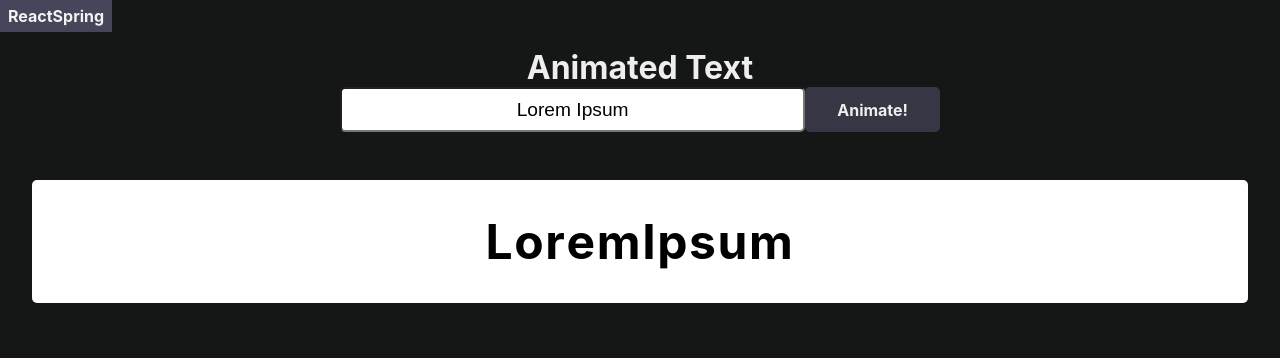
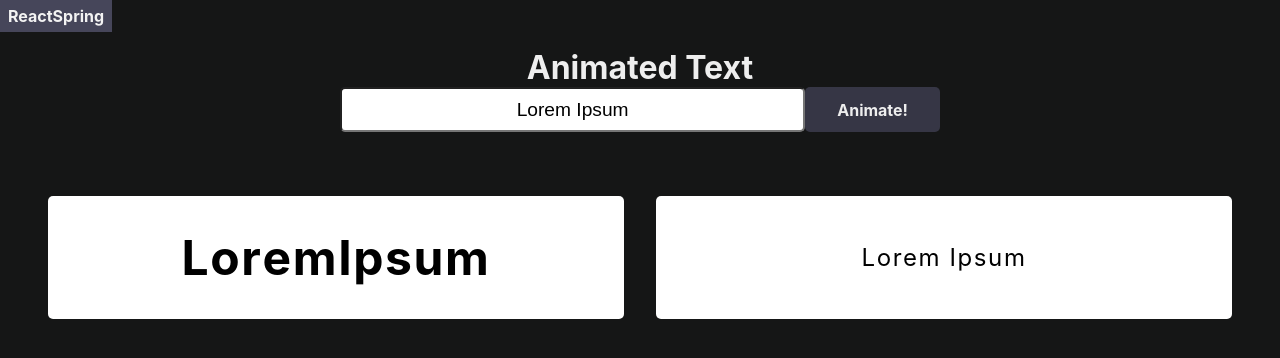
Before and after one commit to sidhlee/react-spring-v9-examples, a React (Create React App) app: page /animated-text in a window 1280 px wide. Shown: the top 358 px of the page. Built offline with nearby package versions, Linux system fonts and the light colour scheme.

Commit message:
refactor: pass what effect components need directly
tried to write custom hook with useTrail but generic typing was nightmare for current version

```diff
--- a/src/examples/animatedText/AnimatedText.tsx
+++ b/src/examples/animatedText/AnimatedText.tsx
@@ -1,6 +1,7 @@
 import React, { useState } from 'react';
 import styled from 'styled-components';
 import LiquidWave from './textEffects/LiquidWave';
+import SmoothSlide from './textEffects/SmoothSlide';
 
 const StyledAnimatedText = styled.div`
   header {
@@ -25,12 +26,15 @@ const StyledAnimatedText = styled.div`
   main {
     padding: 0 2rem;
     letter-spacing: 0.1rem;
+    display: flex;
   }
 `;
 
 const AnimatedText: React.FC = () => {
   const [text, setText] = useState('Lorem Ipsum');
   const [key, setKey] = useState(0);
+
+  const letters = text.split('');
 
   // force rerender of main element
   const handleSubmit = (e: React.FormEvent) => {
@@ -52,7 +56,8 @@ const AnimatedText: React.FC = () => {
         </form>
       </header>
       <main key={key}>
-        <LiquidWave text={text} />
+        <LiquidWave letters={letters} />
+        <SmoothSlide letters={letters} />
       </main>
     </StyledAnimatedText>
   );
--- a/src/examples/animatedText/TextCard.tsx
+++ b/src/examples/animatedText/TextCard.tsx
@@ -2,14 +2,18 @@ import React from 'react';
 import styled from 'styled-components';
 
 const StyledTextCard = styled('div')<{ bg: string; color: string }>`
+  flex: 1 1 auto;
+
+  display: flex;
+  align-items: center;
+  justify-content: center;
+  width: 100%;
+  margin: 1rem;
+  padding: 2rem;
+  border-radius: var(--border-radius);
   background-color: ${(props) => props.bg};
-  flex: 1 1 auto;
-  padding: 2rem;
-  width: 100%;
-  /* height: 12rem; */
   color: ${(props) => props.color};
   font-size: 1.5rem;
-  border-radius: var(--border-radius);
   text-align: center;
 `;
 
--- a/src/examples/animatedText/textEffects/LiquidWave.tsx
+++ b/src/examples/animatedText/textEffects/LiquidWave.tsx
@@ -6,11 +6,10 @@ import TextCard from '../TextCard';
 const StyledLiquidWave = styled.h1``;
 
 type LiquidWaveProps = {
-  text: string;
+  letters: string[];
 };
 
-const LiquidWave: React.FC<LiquidWaveProps> = ({ text }) => {
-  const letters = text.split('');
+const LiquidWave: React.FC<LiquidWaveProps> = ({ letters }) => {
   const trail = useTrail(letters.length, {
     config: { mass: 1, tension: 400, friction: 25 },
     scale: 1,
--- a/src/examples/animatedText/textEffects/SmoothSlide.tsx
+++ b/src/examples/animatedText/textEffects/SmoothSlide.tsx
@@ -1,12 +1,19 @@
 import React from 'react';
 import styled from 'styled-components';
+import TextCard from '../TextCard';
 
 const StyledSmoothSlide = styled('div')``;
 
-type SmoothSlideProps = {};
+type SmoothSlideProps = {
+  letters: string[];
+};
 
-const SmoothSlide: React.FC<SmoothSlideProps> = ({}) => {
-  return <StyledSmoothSlide>Smooth Slide</StyledSmoothSlide>;
+const SmoothSlide: React.FC<SmoothSlideProps> = ({ letters }) => {
+  return (
+    <TextCard>
+      <StyledSmoothSlide>{letters}</StyledSmoothSlide>
+    </TextCard>
+  );
 };
 
 export default SmoothSlide;
```
